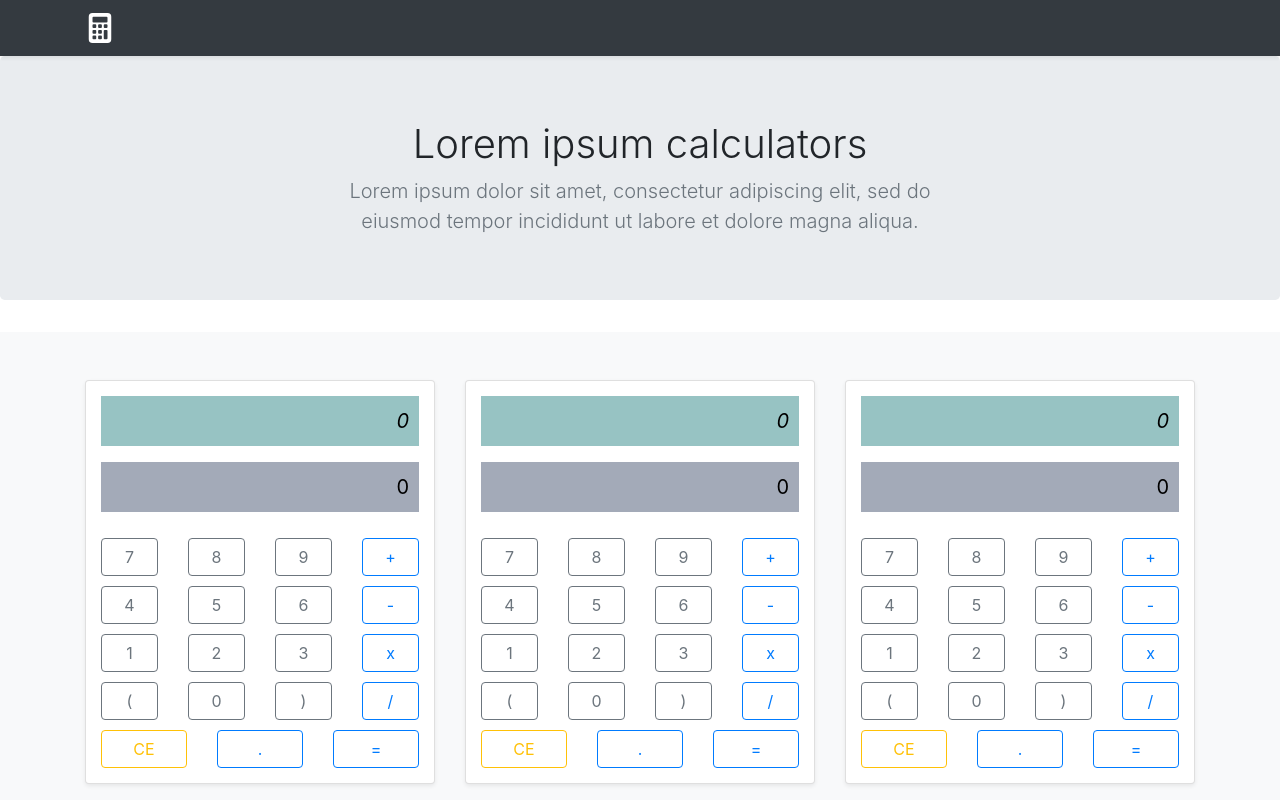
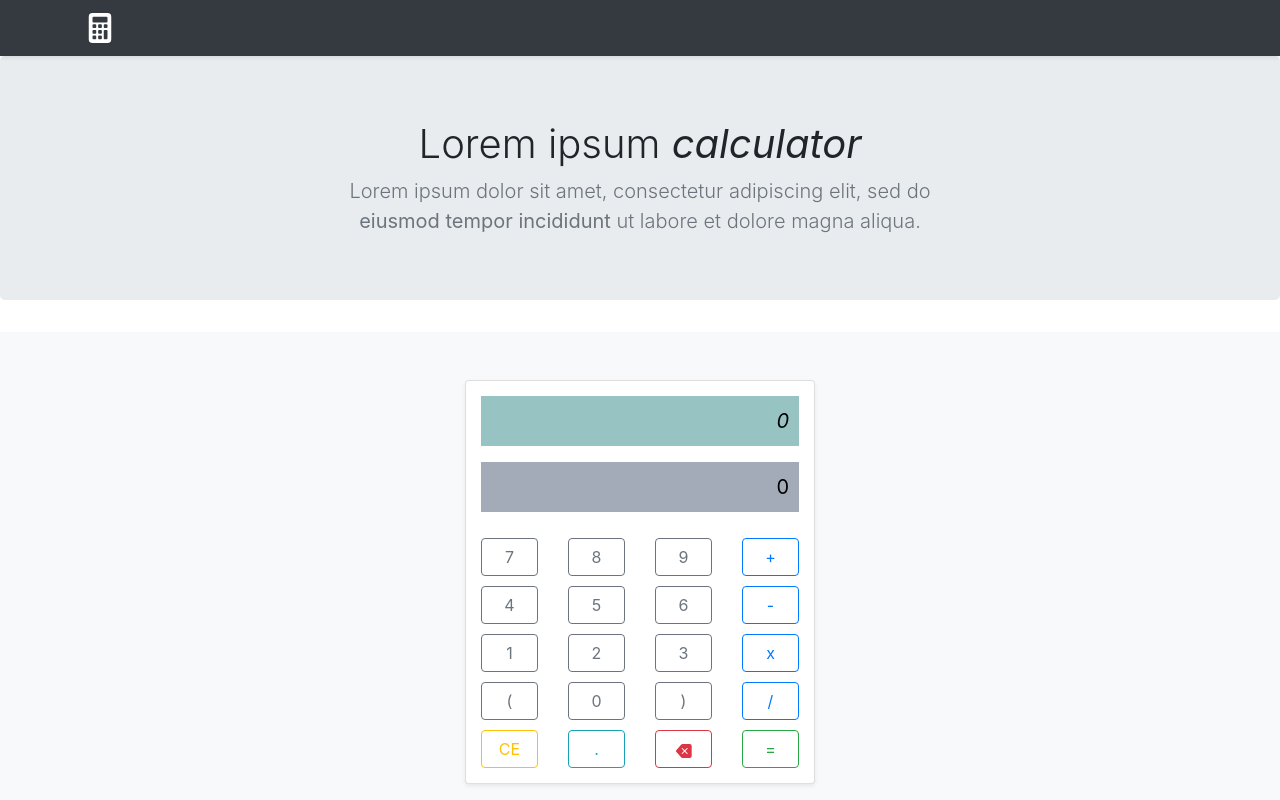
Before and after one commit to jorgelucas88/calculator-ce, a React (Create React App) app: page / in a window 1280 px wide. Shown: the top 800 px of the page. Built offline with nearby package versions, Linux system fonts and the light colour scheme.

Commit message:
interface adjustments and validations removal

```diff
--- a/src/App.js
+++ b/src/App.js
@@ -1,6 +1,5 @@
 import './assets/css/App.css';
 import './assets/css/Calculator.css';
-import logo from './assets/img/logo.svg';
 
 import Calculator from './components/calculator/Calculator'
 
@@ -31,29 +30,15 @@ function App() {
 
           <section className="jumbotron text-center">
             <div className="container">
-              <h1>Lorem ipsum calculators</h1>
-              <p className="lead text-muted">Lorem ipsum dolor sit amet, consectetur adipiscing elit, sed do eiusmod tempor incididunt ut labore et dolore magna aliqua.</p>
+              <h1>Lorem ipsum <strong><i>calculator</i></strong></h1>
+              <p className="lead text-muted">Lorem ipsum dolor sit amet, consectetur adipiscing elit, sed do <strong>eiusmod tempor incididunt</strong> ut labore et dolore magna aliqua.</p>
             </div>
           </section>
 
           <div className="calculator py-5 bg-light">
             <div className="container">
-              <div className="row">
-                <div className="col-md-4">
-                  <div className="card mb-4 shadow-sm">
-                    <section className="components">
-                      <Calculator />
-                    </section>
-                  </div>
-                </div>
+              <div className="row justify-content-center">
 
-                <div className="col-md-4">
-                  <div className="card mb-4 shadow-sm">
-                    <section className="components">
-                      <Calculator />
-                    </section>
-                  </div>
-                </div>
 
                 <div className="col-md-4">
                   <div className="card mb-4 shadow-sm">
--- a/src/components/calculator/Calculator.js
+++ b/src/components/calculator/Calculator.js
@@ -32,23 +32,43 @@ class Calculator extends Component {
     }
 
     handleOperatorClick(value) {
+        var lastCharacter = this.state.display.toString().charAt(this.state.display.toString().length - 1);
+
         if (value === "x") {
             value = "*";
         }
-        if (this.state.display === "0" && (value === "(")) {
-            this.setState({ display: value, calculateButtonPressed: "false" });
-            return;
-        } else if (this.state.display === "0" && (value === ")")) {
-            return;
-        } else if (this.state.calculateButtonPressed === "true" && value === ".") {
-            if (this.state.display.toString().indexOf(".") > -1) {
-                return;
-            }
-        } else if (value === "." && this.state.display.toString().charAt(this.state.display.length-1) == ".") {
-            return;
+
+        // if last character is a dot but coming character is not a number, we concatenate a zero
+       if ((lastCharacter === ".") && (!this.isNumber(value))) {
+           value = "0" + value;
+       }
+
+       this.setState({ display: this.state.display.toString().concat(value), calculateButtonPressed: "false", previousExpression: "0" });
+    }
+
+    isNumber(value) {
+        return !this.isOperator(value) && (value !== ".") && !this.isParentesis(value);
+    }
+
+    isParentesis(value) {
+        if (value === "(" || value === ")") {
+            return true;
         }
+        return false;
+    }
+    isOperator(value) {
+        if (value === "+" || value === "-" || value === "*" || value === "/") {
+            return true;
+        }
+        return false;
+    }
 
-        this.setState({ display: this.state.display.toString().concat(value), calculateButtonPressed: "false", previousExpression: "0" });
+    lastCharacterIs(expression, value) {
+        var lastCharacter = expression.toString().charAt(expression.length-1);
+        if (lastCharacter === value) {
+            return true;
+        }
+        return false;
     }
 
     clear() {
@@ -78,7 +98,7 @@ class Calculator extends Component {
             if (result.toString().indexOf("Infinity") > -1) {
                 this.showErrorAndReset("Division by zero");
             } else {
-                this.setState({ display: result, calculateButtonPressed: "true", previousExpression: this.state.display });
+                this.setState({ display: result, calculateButtonPressed: "true", previousExpression: "= " + this.state.display });
             }
         } else {
             this.showErrorAndReset("Expression is not valid");
@@ -156,19 +176,38 @@ class Calculator extends Component {
                     </div>
                 </div>
                 <div className="row calc-row-margin-top">
-                    <div className="col-4">
+                    <div className="col">
                         <button type="button" className="btn btn-block btn-outline-warning" onClick={() => this.clear()}>CE</button>
                     </div>
-                    <div className="col-4">
-                        <button type="button" className="btn btn-block btn-outline-primary" onClick={() => this.handleOperatorClick('.')}>.</button>
+                    <div className="col">
+                        <button type="button" className="btn btn-block btn-outline-info" onClick={() => this.handleOperatorClick('.')}>.</button>
                     </div>
-                    <div className="col-4">
-                        <button type="button" className="btn btn-block btn-outline-primary" onClick={() => this.calculate()}>=</button>
+                    <div className="col">
+                        <button type="button" className="btn btn-block btn-outline-danger" onClick={() => this.backSpace()}>
+                            <svg width="1em" height="1em" viewBox="0 0 16 16" class="bi bi-backspace-fill" fill="currentColor" xmlns="http://www.w3.org/2000/svg">
+                            <path fill-rule="evenodd" d="M15.683 3a2 2 0 0 0-2-2h-7.08a2 2 0 0 0-1.519.698L.241 7.35a1 1 0 0 0 0 1.302l4.843 5.65A2 2 0 0 0 6.603 15h7.08a2 2 0 0 0 2-2V3zM5.829 5.854a.5.5 0 1 1 .707-.708l2.147 2.147 2.146-2.147a.5.5 0 1 1 .707.708L9.39 8l2.146 2.146a.5.5 0 0 1-.707.708L8.683 8.707l-2.147 2.147a.5.5 0 0 1-.707-.708L7.976 8 5.829 5.854z"/>
+                            </svg>
+                        </button>
+                    </div>
+                    <div className="col">
+                        <button type="button" className="btn btn-block btn-outline-success" onClick={() => this.calculate()}>=</button>
                     </div>
                 </div>
             </div>
         );
     }
+
+    backSpace() {
+        var currentDisplay = this.state.display.toString();
+        if (currentDisplay === "0") {
+            return;
+        } else if (this.isParentesis(currentDisplay) || this.isOperator(currentDisplay) || currentDisplay.length === 1) {
+            this.setState({ display: "0" });
+            return;
+        }
+        this.setState({ display: currentDisplay.substring(0, currentDisplay.length - 1) });
+    }
+
     getCalculatorHTML() {
         return (
             <div>
```
Also changed, not shown: 1 other file (tests, documents, lock files or other folders).
